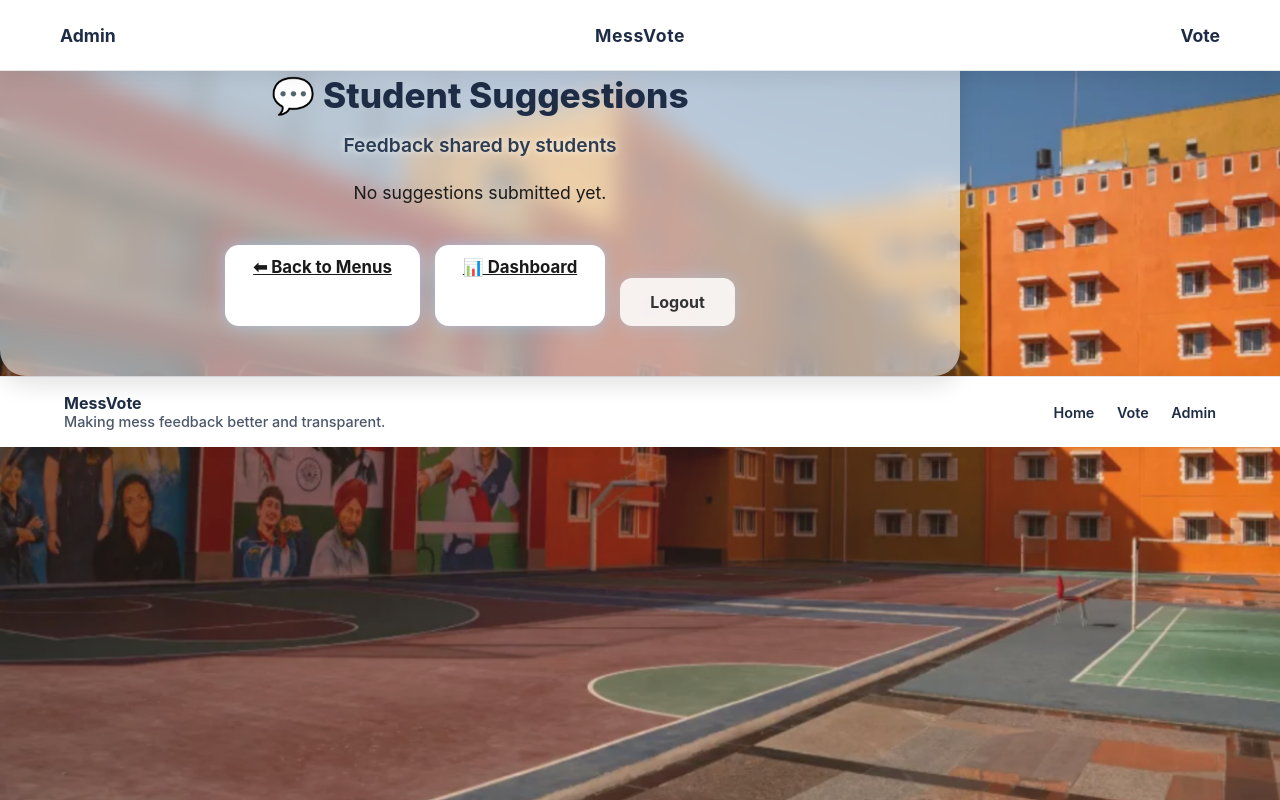
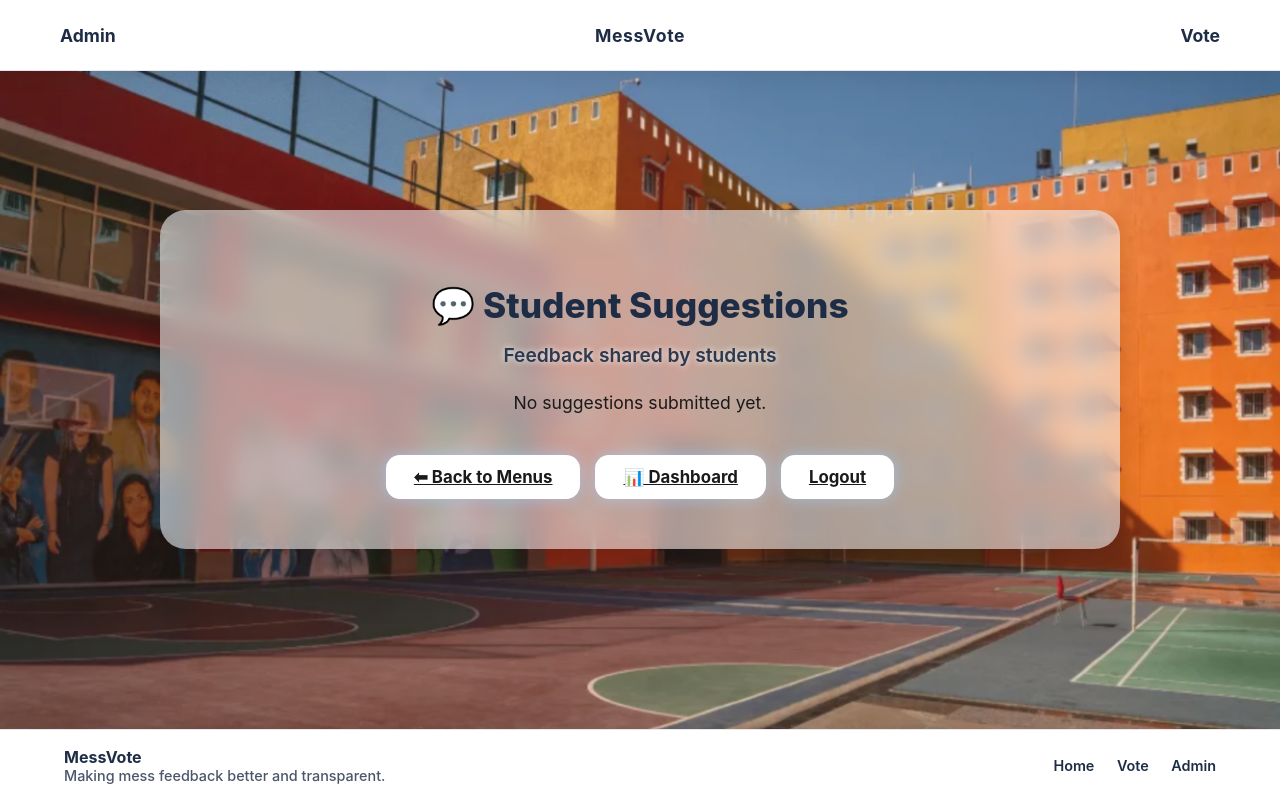
Before and after one commit to PrishaDureja/messvote, a Flask app: page /admin/suggestions in a window 1280 px wide. Run offline with Flask 3, Linux system fonts and the light colour scheme; a user stored in the database is signed in.

Commit message:
Fixed admin suggestions layout

```diff
--- a/templates/suggestions_view.html
+++ b/templates/suggestions_view.html
@@ -3,6 +3,7 @@
 <head>
   <meta charset="UTF-8">
   <title>Admin — Suggestions | Mess Vote</title>
+  <meta name="viewport" content="width=device-width, initial-scale=1.0">
   <link rel="stylesheet" href="{{ url_for('static', filename='css/style.css') }}">
   <style>
     body {
@@ -14,12 +15,13 @@
   </style>
 </head>
 
+<body>
 
-<body class="login-page">
   {% include '_header.html' %}
 
-  <div class="overlay">
+  <div class="page-wrapper">
     <div class="choose-card" style="width: 850px;">
+
       <h1 class="main-heading">💬 Student Suggestions</h1>
       <h2 class="sub-heading">Feedback shared by students</h2>
 
@@ -52,10 +54,13 @@
       <div style="display: flex; justify-content: center; gap: 15px; margin-top: 30px; flex-wrap: wrap;">
         <a href="{{ url_for('admin_menus') }}" class="btn">⬅ Back to Menus</a>
         <a href="{{ url_for('admin_dashboard') }}" class="btn">📊 Dashboard</a>
-        <a href="{{ url_for('logout') }}" class="logout-btn">Logout</a>
+        <a href="{{ url_for('logout') }}" class="btn">Logout</a>
       </div>
+
     </div>
   </div>
-{% include '_footer.html' %}
+
+  {% include '_footer.html' %}
+
 </body>
 </html>
```
